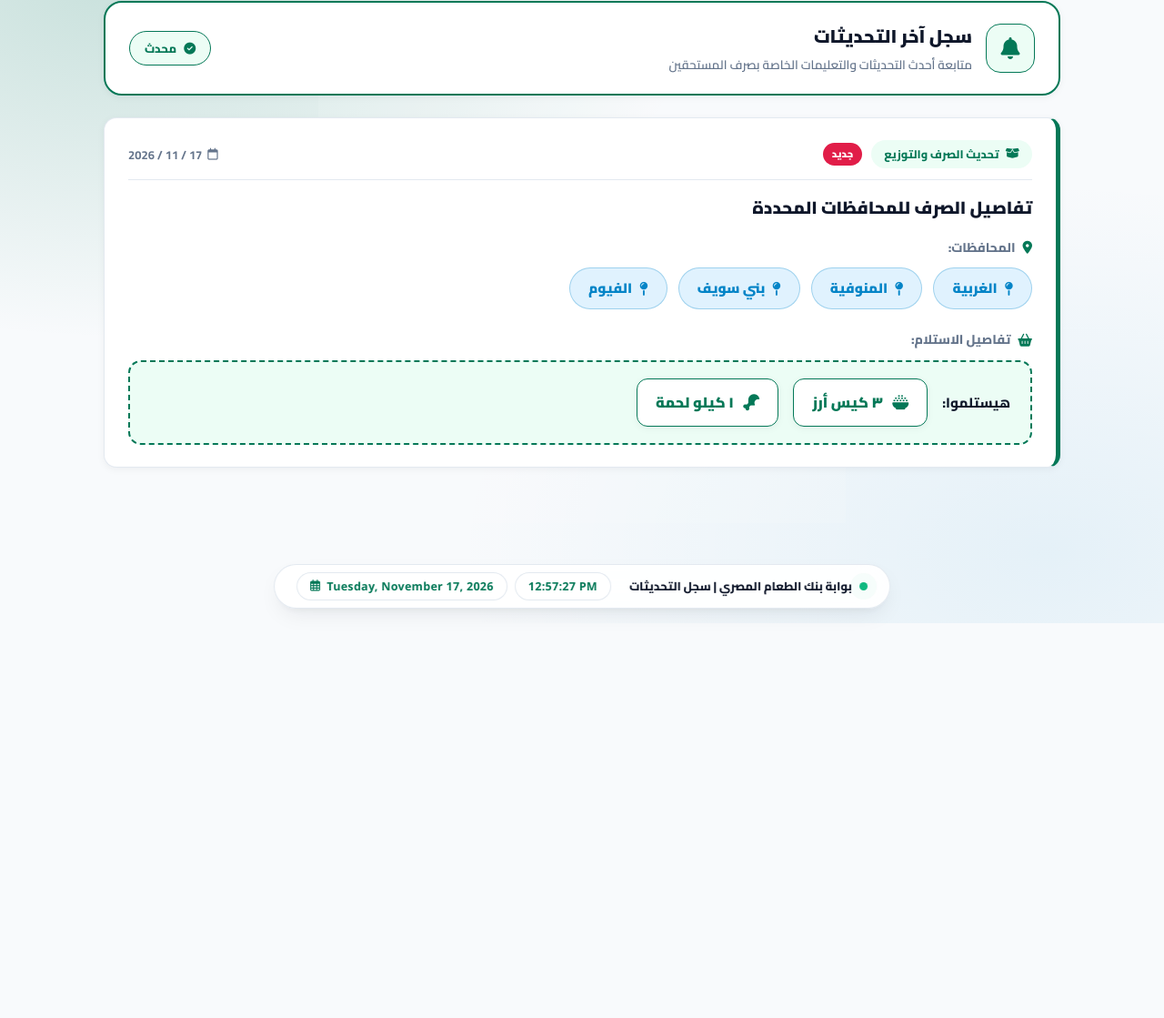
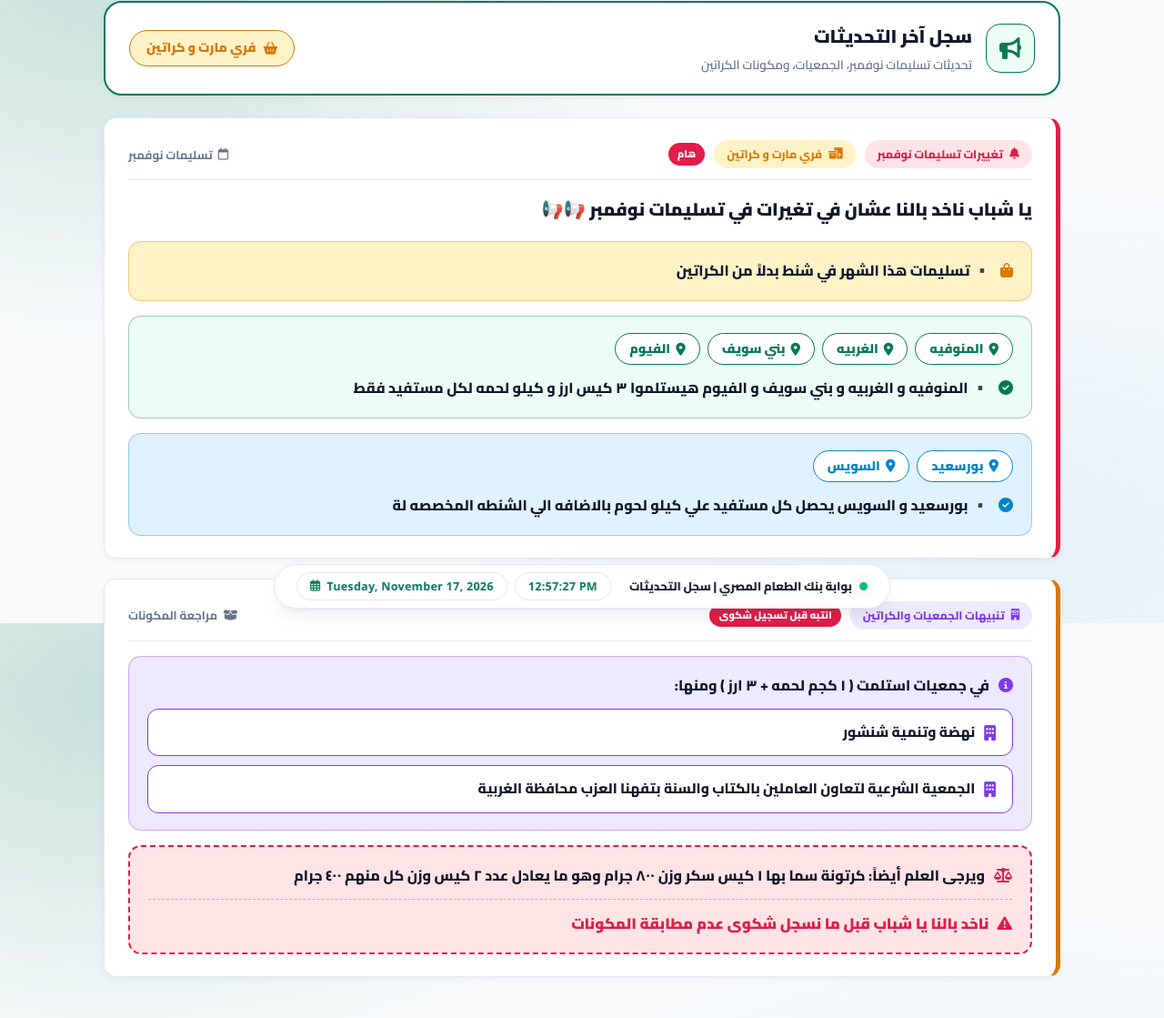
Before and after one commit to ahmedadelgin-cpu/ahmedhassan, a plain HTML site: page update.html in a window 1280 px wide. Shown: the part 115-1234 px from the top of the page at 91% size. Before the commit the page ends 800 px from the top, so only its background shows below. Drawn offline with Linux system fonts and the light colour scheme.

Commit message:
Update update.html

```diff
--- a/update.html
+++ b/update.html
@@ -27,6 +27,8 @@
             --accent-blue-light: #e0f2fe;
             --accent-orange: #d97706;
             --accent-orange-light: #fef3c7;
+            --accent-purple: #7c3aed;
+            --accent-purple-light: #ede9fe;
 
             --bg-base: #f8fafc;
             --bg-glass: rgba(255, 255, 255, 0.92);
@@ -56,6 +58,8 @@
             --accent-blue-light: rgba(56, 189, 248, 0.15);
             --accent-orange: #fbbf24;
             --accent-orange-light: rgba(251, 191, 36, 0.15);
+            --accent-purple: #c084fc;
+            --accent-purple-light: rgba(192, 132, 252, 0.15);
 
             --bg-base: #090d16;
             --bg-glass: rgba(15, 23, 42, 0.92);
@@ -261,14 +265,14 @@
             font-weight: 600;
         }
 
-        .last-sync-badge {
-            background: var(--primary-light);
-            color: var(--primary);
-            border: 1px solid var(--primary);
-            padding: 7px 16px;
+        .program-tag-badge {
+            background: var(--accent-orange-light);
+            color: var(--accent-orange);
+            border: 1.5px solid var(--accent-orange);
+            padding: 7px 18px;
             border-radius: var(--radius-full);
-            font-size: 13px;
-            font-weight: 800;
+            font-size: 14px;
+            font-weight: 900;
             display: inline-flex;
             align-items: center;
             gap: 8px;
@@ -277,7 +281,7 @@
         .updates-list {
             display: flex;
             flex-direction: column;
-            gap: 20px;
+            gap: 22px;
         }
 
         .update-card {
@@ -290,9 +294,12 @@
             animation: fadeIn 0.3s ease;
         }
 
-        .update-card:hover {
-            transform: translateY(-3px);
-            box-shadow: var(--shadow-hover);
+        .update-card.card-urgent {
+            border-right-color: var(--accent-red);
+        }
+
+        .update-card.card-alert {
+            border-right-color: var(--accent-orange);
         }
 
         @keyframes fadeIn {
@@ -306,7 +313,7 @@
             justify-content: space-between;
             flex-wrap: wrap;
             gap: 12px;
-            margin-bottom: 14px;
+            margin-bottom: 16px;
             padding-bottom: 12px;
             border-bottom: 1px solid var(--border-subtle);
         }
@@ -326,8 +333,32 @@
             display: inline-flex;
             align-items: center;
             gap: 7px;
-            background: var(--primary-light);
-            color: var(--primary);
+            background: var(--accent-red-light);
+            color: var(--accent-red);
+        }
+
+        .badge-program {
+            padding: 5px 14px;
+            border-radius: var(--radius-full);
+            font-size: 12.5px;
+            font-weight: 800;
+            display: inline-flex;
+            align-items: center;
+            gap: 7px;
+            background: var(--accent-orange-light);
+            color: var(--accent-orange);
+        }
+
+        .badge-purple {
+            padding: 5px 14px;
+            border-radius: var(--radius-full);
+            font-size: 12.5px;
+            font-weight: 800;
+            display: inline-flex;
+            align-items: center;
+            gap: 7px;
+            background: var(--accent-purple-light);
+            color: var(--accent-purple);
         }
 
         .badge-new {
@@ -349,75 +380,137 @@
         }
 
         .update-title {
-            margin: 0 0 16px;
-            font-size: 19px;
+            margin: 0 0 18px;
+            font-size: 19.5px;
             font-weight: 900;
             color: var(--text-main);
         }
 
-        .section-sub-label {
-            font-size: 14px;
-            font-weight: 800;
-            color: var(--text-muted);
-            margin-bottom: 10px;
-            display: flex;
-            align-items: center;
-            gap: 8px;
+        /* بلوكات التفاصيل */
+        .rule-box {
+            border-radius: var(--radius-md);
+            padding: 18px 20px;
+            margin-bottom: 16px;
+            border: 1.5px solid var(--border-subtle);
         }
 
-        .section-sub-label i {
-            color: var(--primary);
+        .rule-box:last-child {
+            margin-bottom: 0;
         }
 
-        /* شبكة المحافظات */
-        .gov-grid {
+        .rule-general {
+            background: var(--accent-orange-light);
+            border-color: rgba(217, 119, 6, 0.35);
+        }
+
+        .rule-group-1 {
+            background: var(--primary-light);
+            border-color: rgba(4, 120, 87, 0.35);
+        }
+
+        .rule-group-2 {
+            background: var(--accent-blue-light);
+            border-color: rgba(2, 132, 199, 0.35);
+        }
+
+        .rule-group-purple {
+            background: var(--accent-purple-light);
+            border-color: rgba(124, 58, 237, 0.35);
+        }
+
+        .rule-warning-red {
+            background: var(--accent-red-light);
+            border: 2px dashed var(--accent-red);
+        }
+
+        .rule-text {
+            font-size: 16px;
+            font-weight: 800;
+            color: var(--text-main);
+            margin: 0;
+            display: flex;
+            align-items: flex-start;
+            gap: 10px;
+        }
+
+        .rule-text i {
+            margin-top: 5px;
+            flex-shrink: 0;
+        }
+
+        .rule-general .rule-text i { color: var(--accent-orange); }
+        .rule-group-1 .rule-text i { color: var(--primary); }
+        .rule-group-2 .rule-text i { color: var(--accent-blue); }
+        .rule-group-purple .rule-text i { color: var(--accent-purple); }
+        .rule-warning-red .rule-text i { color: var(--accent-red); }
+
+        .gov-badges {
             display: flex;
             flex-wrap: wrap;
-            gap: 12px;
-            margin-bottom: 22px;
+            gap: 8px;
+            margin-bottom: 12px;
         }
 
         .gov-chip {
-            background: var(--accent-blue-light);
-            color: var(--accent-blue);
-            border: 1.5px solid rgba(2, 132, 199, 0.3);
-            padding: 9px 20px;
+            background: var(--bg-card);
+            border: 1.5px solid var(--border-subtle);
+            padding: 5px 15px;
             border-radius: var(--radius-full);
-            font-size: 15px;
+            font-size: 14px;
             font-weight: 900;
             display: inline-flex;
             align-items: center;
-            gap: 8px;
+            gap: 6px;
         }
 
-        /* صندوق المخصصات المستلمة */
-        .items-box {
-            background: var(--primary-light);
-            border: 2px dashed var(--primary);
-            border-radius: var(--radius-md);
-            padding: 18px 22px;
-            display: flex;
-            flex-wrap: wrap;
-            align-items: center;
-            gap: 16px;
+        .rule-group-1 .gov-chip {
+            color: var(--primary);
+            border-color: var(--primary);
         }
 
-        .delivery-item {
+        .rule-group-2 .gov-chip {
+            color: var(--accent-blue);
+            border-color: var(--accent-blue);
+        }
+
+        .assoc-list {
+            margin: 12px 0 0;
+            padding: 0;
+            list-style: none;
+            display: flex;
+            flex-direction: column;
+            gap: 10px;
+        }
+
+        .assoc-item {
             background: var(--bg-card);
-            border: 1.5px solid var(--primary);
+            border: 1.5px solid var(--accent-purple);
             border-radius: 12px;
-            padding: 12px 20px;
-            font-size: 16px;
-            font-weight: 900;
-            color: var(--primary);
-            display: inline-flex;
+            padding: 12px 18px;
+            font-size: 15.5px;
+            font-weight: 800;
+            color: var(--text-main);
+            display: flex;
             align-items: center;
             gap: 10px;
-            box-shadow: var(--shadow-sm);
         }
 
-        .delivery-item i {
-            font-size: 18px;
+        .assoc-item i {
+            color: var(--accent-purple);
+            font-size: 17px;
+            flex-shrink: 0;
+        }
+
+        .warning-highlight {
+            margin-top: 12px;
+            padding-top: 12px;
+            border-top: 1px dashed rgba(225, 29, 72, 0.35);
+            font-size: 16.5px;
+            font-weight: 900;
+            color: var(--accent-red);
+            display: flex;
+            align-items: center;
+            gap: 9px;
         }
 
         .status-footer {
@@ -540,65 +633,116 @@
     <div class="page-intro-banner">
         <div class="intro-title-box">
             <div class="intro-icon">
-                <i class="fa-solid fa-bell"></i>
+                <i class="fa-solid fa-bullhorn"></i>
             </div>
             <div>
                 <h2>سجل آخر التحديثات</h2>
-                <p>متابعة أحدث التحديثات والتعليمات الخاصة بصرف المستحقين</p>
+                <p>تحديثات تسليمات نوفمبر، الجمعيات، ومكونات الكراتين</p>
             </div>
         </div>
-        <div class="last-sync-badge">
-            <i class="fa-solid fa-circle-check"></i>
-            <span>محدث</span>
+        <div class="program-tag-badge">
+            <i class="fa-solid fa-basket-shopping"></i>
+            <span>فري مارت و كراتين</span>
         </div>
     </div>
 
     <div class="updates-list">
 
-        <!-- ====== بداية كارت التحديث (انسخ هذا الكارت عند إضافة تحديث جديد مستقبلاً) ====== -->
-        <div class="update-card">
+        <!-- ====== الكارت الأول: تغييرات تسليمات نوفمبر ====== -->
+        <div class="update-card card-urgent">
             <div class="update-header">
                 <div class="update-tags">
                     <span class="badge-category">
-                        <i class="fa-solid fa-box-open"></i> تحديث الصرف والتوزيع
+                        <i class="fa-solid fa-bell"></i> تغييرات تسليمات نوفمبر
                     </span>
-                    <span class="badge-new">جديد</span>
+                    <span class="badge-program">
+                        <i class="fa-solid fa-boxes-packing"></i> فري مارت و كراتين
+                    </span>
+                    <span class="badge-new">هام</span>
                 </div>
                 <span class="update-date">
-                    <i class="fa-regular fa-calendar"></i> 17 / 11 / 2026
+                    <i class="fa-regular fa-calendar"></i> تسليمات نوفمبر
                 </span>
             </div>
 
-            <h3 class="update-title">تفاصيل الصرف للمحافظات المحددة</h3>
+            <h3 class="update-title">يا شباب ناخد بالنا عشان في تغيرات في تسليمات نوفمبر 📢📢</h3>
 
-            <div class="section-sub-label">
-                <i class="fa-solid fa-location-dot"></i>
-                <span>المحافظات:</span>
-            </div>
-            <div class="gov-grid">
-                <span class="gov-chip"><i class="fa-solid fa-map-pin"></i> الغربية</span>
-                <span class="gov-chip"><i class="fa-solid fa-map-pin"></i> المنوفية</span>
-                <span class="gov-chip"><i class="fa-solid fa-map-pin"></i> بني سويف</span>
-                <span class="gov-chip"><i class="fa-solid fa-map-pin"></i> الفيوم</span>
+            <div class="rule-box rule-general">
+                <p class="rule-text">
+                    <i class="fa-solid fa-bag-shopping"></i>
+                    <span>▪️ تسليمات هذا الشهر في شنط بدلاً من الكراتين</span>
+                </p>
             </div>
 
-            <div class="section-sub-label">
-                <i class="fa-solid fa-basket-shopping"></i>
-                <span>تفاصيل الاستلام:</span>
+            <div class="rule-box rule-group-1">
+                <div class="gov-badges">
+                    <span class="gov-chip"><i class="fa-solid fa-location-dot"></i> المنوفيه</span>
+                    <span class="gov-chip"><i class="fa-solid fa-location-dot"></i> الغربيه</span>
+                    <span class="gov-chip"><i class="fa-solid fa-location-dot"></i> بني سويف</span>
+                    <span class="gov-chip"><i class="fa-solid fa-location-dot"></i> الفيوم</span>
+                </div>
+                <p class="rule-text">
+                    <i class="fa-solid fa-circle-check"></i>
+                    <span>▪️ المنوفيه و الغربيه و بني سويف و الفيوم هيستلموا ٣ كيس ارز و كيلو لحمه لكل مستفيد فقط</span>
+                </p>
             </div>
-            <div class="items-box">
-                <span style="font-weight: 800; font-size: 15px;">هيستلموا:</span>
-                <div class="delivery-item">
-                    <i class="fa-solid fa-bowl-rice"></i>
-                    <span>٣ كيس أرز</span>
+
+            <div class="rule-box rule-group-2">
+                <div class="gov-badges">
+                    <span class="gov-chip"><i class="fa-solid fa-location-dot"></i> بورسعيد</span>
+                    <span class="gov-chip"><i class="fa-solid fa-location-dot"></i> السويس</span>
                 </div>
-                <div class="delivery-item">
-                    <i class="fa-solid fa-drumstick-bite"></i>
-                    <span>١ كيلو لحمة</span>
+                <p class="rule-text">
+                    <i class="fa-solid fa-circle-check"></i>
+                    <span>▪️ بورسعيد و السويس يحصل كل مستفيد علي كيلو لحوم بالاضافه الي الشنطه المخصصه لة</span>
+                </p>
+            </div>
+        </div>
+
+        <!-- ====== الكارت الثاني: الجمعيات + كرتونة سما ====== -->
+        <div class="update-card card-alert">
+            <div class="update-header">
+                <div class="update-tags">
+                    <span class="badge-purple">
+                        <i class="fa-solid fa-building-ngo"></i> تنبيهات الجمعيات والكراتين
+                    </span>
+                    <span class="badge-new">انتبه قبل تسجيل شكوى</span>
+                </div>
+                <span class="update-date">
+                    <i class="fa-solid fa-box-open"></i> مراجعة المكونات
+                </span>
+            </div>
+
+            <!-- جمعيات استلمت 1 كجم لحمة + 3 أرز -->
+            <div class="rule-box rule-group-purple">
+                <p class="rule-text">
+                    <i class="fa-solid fa-circle-info"></i>
+                    <span>في جمعيات استلمت ( ١ كجم لحمه + ٣ ارز ) ومنها:</span>
+                </p>
+                <ul class="assoc-list">
+                    <li class="assoc-item">
+                        <i class="fa-solid fa-building"></i>
+                        <span>نهضة وتنمية شنشور</span>
+                    </li>
+                    <li class="assoc-item">
+                        <i class="fa-solid fa-building"></i>
+                        <span>الجمعية الشرعية لتعاون العاملين بالكتاب والسنة بتفهنا العزب محافظة الغربية</span>
+                    </li>
+                </ul>
+            </div>
+
+            <!-- تنبيه كرتونة سما -->
+            <div class="rule-box rule-warning-red">
+                <p class="rule-text">
+                    <i class="fa-solid fa-scale-balanced"></i>
+                    <span>ويرجى العلم أيضاً: كرتونة سما بها ١ كيس سكر وزن ٨٠٠ جرام وهو ما يعادل عدد ٢ كيس وزن كل منهم ٤٠٠ جرام</span>
+                </p>
+                <div class="warning-highlight">
+                    <i class="fa-solid fa-triangle-exclamation"></i>
+                    <span>ناخد بالنا يا شباب قبل ما نسجل شكوى عدم مطابقة المكونات</span>
                 </div>
             </div>
         </div>
-        <!-- ====== نهاية كارت التحديث ====== -->
 
     </div>
 </div>
```
